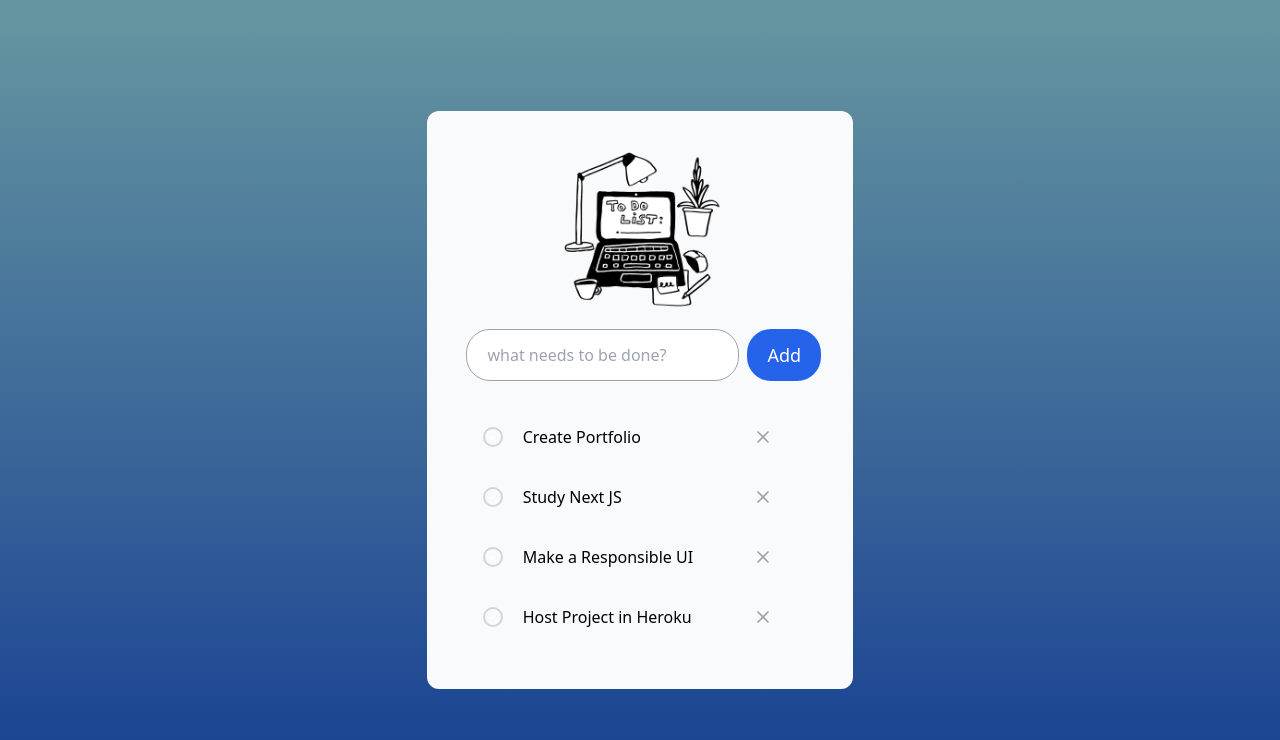
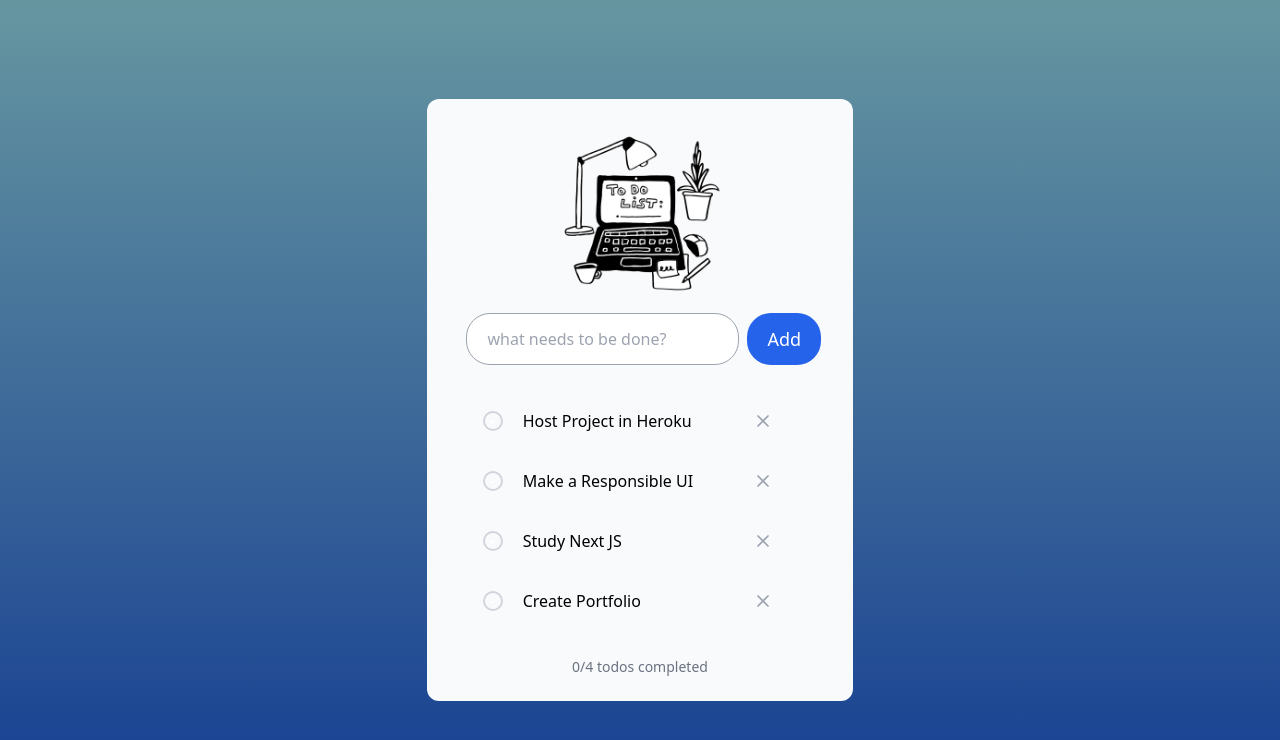
Before and after one commit to vid-db/Task-Done, a React (Vite) app: page / in a window 1280 px wide. Shown: the top 740 px of the page. Built offline with nearby package versions, Linux system fonts and the light colour scheme.

Commit message:
sorting complete todos, completion status

```diff
--- a/src/App.tsx
+++ b/src/App.tsx
@@ -4,6 +4,7 @@ import { useState } from "react";
 import AddToDoForm from "./components/AddTodoForm";
 
 import TodoList from "./components/TodoList";
+import TodoSummary from "./components/TodoSummary";
 import { task } from "./data/todos";
 
 
@@ -21,7 +22,7 @@ function App() {
     function addTodo(title: string) {
         setTodos((prevTodos) => [
             {
-                id: prevTodos.length + 1,
+                id: Date.now(),
                 title,
                 completed: false
             },
@@ -39,11 +40,9 @@ function App() {
   return (
    <main className="flex justify-center   h-screen w-screen bg-custom-gradient overflow-y-auto">
     <div className="lg:w-4/12 sm:w-3/6 xs:w-11/12 my-auto  bg-slate-50
-      rounded-xl py-8">
+      rounded-xl pt-7 pb-6">
     <img src="/list to do.png" alt="ToDozImage" className="w-2/5 m-auto" />
-    {/* <h1 className="font-semibold text-3xl text-slate-800 text-center pt-8">To-do List</h1> */}
-
-    <div className="  mx-auto  rounded-sm py-4 px-6">
+    <div className="  mx-auto  rounded-sm pt-4 pb-8 px-6">
 
     <AddToDoForm
     onSubmit={addTodo}
@@ -54,6 +53,9 @@ function App() {
     onDelete={deleteTodo}/>
 
     </div>
+    <TodoSummary
+    todos={todos}
+    />
 
     </div>
 
--- a/src/components/TodoList.tsx
+++ b/src/components/TodoList.tsx
@@ -12,12 +12,18 @@ export default function TodoList ({
     onCompletedChange,
     onDelete
 }: TodoListProps) {
+    const todoSortded = todos.sort((a,b) => {
+        if(a.completed === b.completed) {
+            return(b.id-a.id)
+        }
+        return a.completed ? 1:-1;
+    });
 
 
     return(
         <>
             <div className="space-y-3">
-                {todos.map(todo => (
+                {todoSortded.map(todo => (
                     <TodoItem
                     key={todo.id}
                     OncompletedChange={onCompletedChange}
--- a/src/components/TodoSummary.tsx
+++ b/src/components/TodoSummary.tsx
@@ -2,9 +2,25 @@ import { Todo } from "../type/todo";
 
 interface TodoSummaryProps{
    todos: Todo[];
-    deleteAllCompleted: () =>
+    // deleteAllCompleted: () => void;
 
 }
-export default function TodoSummary() {
+export default function TodoSummary({
+    todos,
+    // deleteAllCompleted
+}: TodoSummaryProps) {
+
+    const completedTodos = todos.filter(todo => todo.completed);
+
+
+    return(
+        <div className="text-center font">
+            <p className="text-sm font-medium text-gray-500 ">
+                {completedTodos.length}/{todos.length} todos completed
+            </p>
+        </div>
+    );
+
+
 
 }
```
